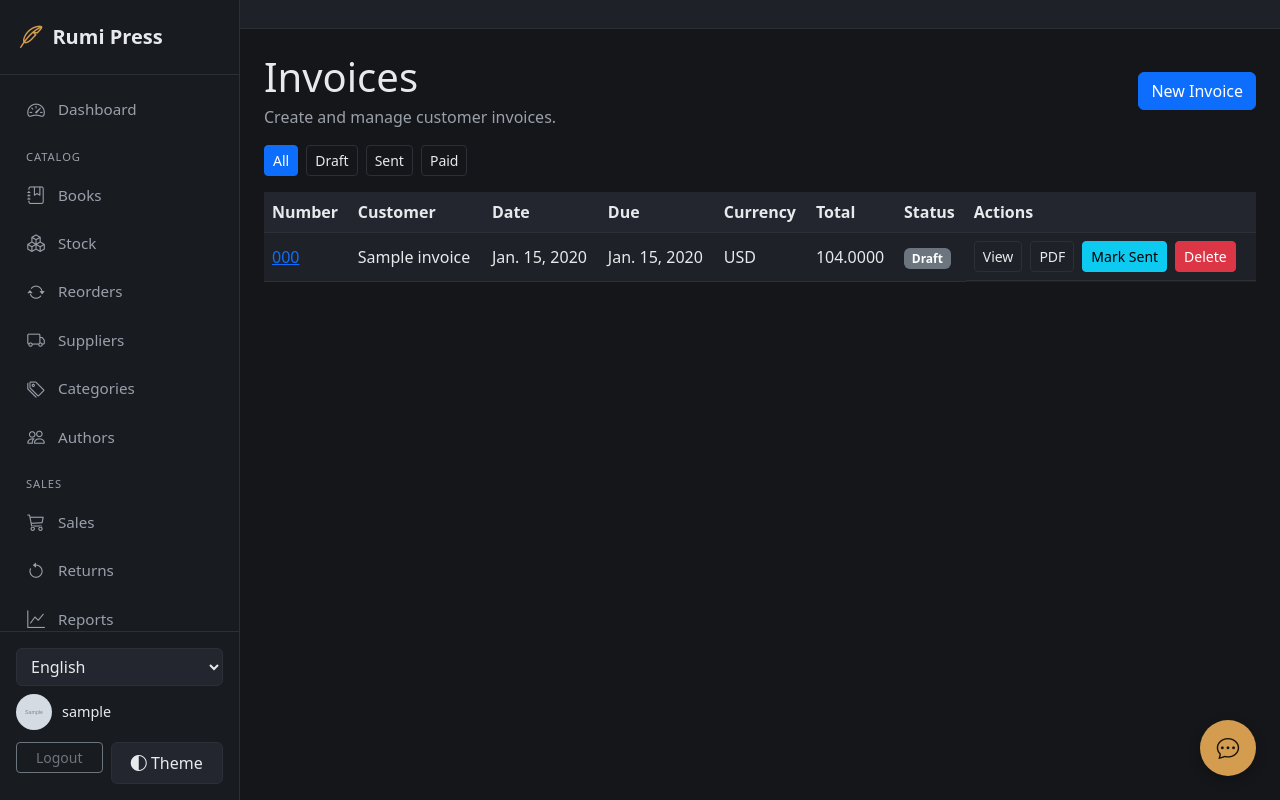
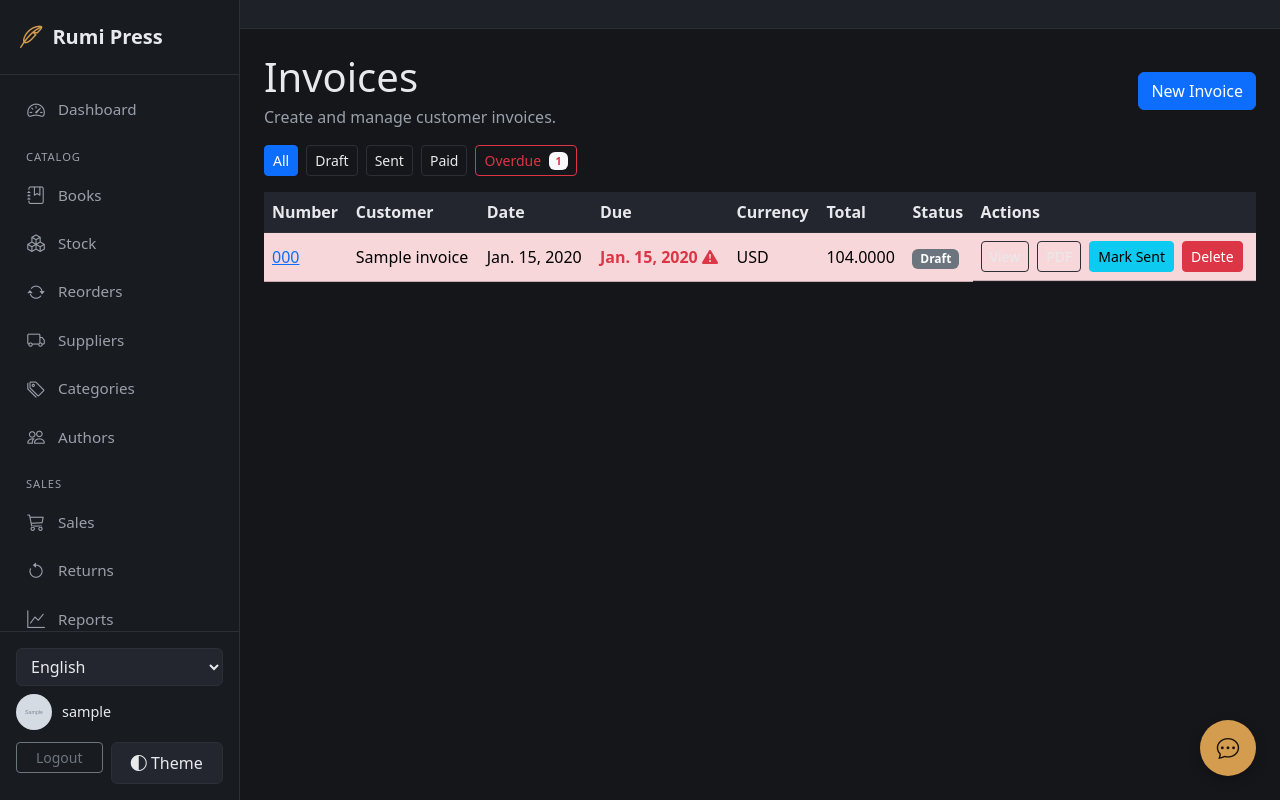
Before and after one commit to dramedev/books, a Django app: page /invoices/ in a window 1280 px wide. Run offline with Django 5.2, Linux system fonts and the light colour scheme; a user stored in the database is signed in; tables that the repository leaves empty hold one stand-in row (values such as "Sample post"); grey boxes marked "Sample" are stand-in pictures.

Commit message:
Add overdue invoice highlighting and dashboard alert
- Add Invoice.is_overdue property: true when due_date < today and
  status is not paid
- Invoice list: highlight overdue rows with table-danger, show warning
  icon on due date cell, add Overdue filter button with live count badge
- Invoice list view: support status=overdue filter param and expose
  overdue_count to template
- Dashboard: show a red clickable KPI card when overdue invoices exist,
  linking directly to the filtered overdue list; hidden when count is zero

Co-Authored-By: Claude Sonnet 4.6 <noreply@anthropic.com>

```diff
--- a/books/models.py
+++ b/books/models.py
@@ -477,6 +477,14 @@ class Invoice(models.Model):
 
 
     @property
+    def is_overdue(self):
+        return (
+            self.due_date is not None
+            and self.status != self.STATUS_PAID
+            and self.due_date < timezone.now().date()
+        )
+
+    @property
     def status_badge_class(self):
         return {
             self.STATUS_DRAFT: "bg-secondary",
--- a/books/templates/books/invoice_list.html
+++ b/books/templates/books/invoice_list.html
@@ -13,11 +13,14 @@
 {% endif %}
 </div>
 
-<div class="mb-3 d-flex gap-2 flex-wrap">
+<div class="mb-3 d-flex gap-2 flex-wrap align-items-center">
 <a class="btn btn-sm {% if not selected_status %}btn-primary{% else %}btn-outline-light{% endif %}" href="{% url 'invoice_list' %}">{% translate "All" %}</a>
 {% for value, label in status_choices %}
 <a class="btn btn-sm {% if selected_status == value %}btn-primary{% else %}btn-outline-light{% endif %}" href="?status={{ value }}">{{ label }}</a>
 {% endfor %}
+<a class="btn btn-sm {% if selected_status == 'overdue' %}btn-danger{% else %}btn-outline-danger{% endif %}" href="?status=overdue">
+{% translate "Overdue" %}{% if overdue_count %} <span class="badge bg-light text-danger ms-1">{{ overdue_count }}</span>{% endif %}
+</a>
 </div>
 
 <div class="table-responsive">
@@ -34,11 +37,17 @@
 </tr>
 
 {% for invoice in invoices %}
-<tr>
+<tr {% if invoice.is_overdue %}class="table-danger"{% endif %}>
 <td><a href="{% url 'invoice_detail' invoice.id %}">{{ invoice.invoice_number }}</a></td>
 <td>{{ invoice.customer_name }}</td>
 <td>{{ invoice.invoice_date }}</td>
-<td>{{ invoice.due_date|default:"-" }}</td>
+<td>
+{% if invoice.is_overdue %}
+<span class="text-danger fw-semibold">{{ invoice.due_date }} <i class="bi bi-exclamation-triangle-fill"></i></span>
+{% else %}
+{{ invoice.due_date|default:"-" }}
+{% endif %}
+</td>
 <td>{{ invoice.currency }}</td>
 <td>{{ invoice.grand_total }}</td>
 <td><span class="badge {{ invoice.status_badge_class }}">{{ invoice.get_status_display }}</span></td>
--- a/books/views.py
+++ b/books/views.py
@@ -1079,6 +1079,13 @@ def dashboard(request):
         owner=request.user,
         status__in=[Reorder.STATUS_PENDING, Reorder.STATUS_ORDERED],
     ).count()
+
+    today = timezone.now().date()
+    overdue_invoices_count = Invoice.objects.filter(
+        owner=request.user,
+        due_date__lt=today,
+        due_date__isnull=False,
+    ).exclude(status=Invoice.STATUS_PAID).count()
 
     low_stock_list = list(low_stock_books[:5])
     velocity_cutoff = timezone.now().date() - timedelta(days=REORDER_VELOCITY_WINDOW_DAYS)
@@ -1124,6 +1131,7 @@ def dashboard(request):
         "top_books": top_books,
         "recent_sales": recent_sales,
         "pending_reorders_count": pending_reorders_count,
+        "overdue_invoices_count": overdue_invoices_count,
     }
 
     return render(request, "books/dashboard.html", context)
@@ -2112,8 +2120,18 @@ def _next_invoice_number(owner):
 def invoice_list(request):
     invoices = Invoice.objects.filter(owner=request.user).prefetch_related("items")
     status = request.GET.get("status")
-    if status in dict(Invoice.STATUS_CHOICES):
+    today = timezone.now().date()
+
+    if status == "overdue":
+        invoices = invoices.filter(due_date__lt=today, due_date__isnull=False).exclude(status=Invoice.STATUS_PAID)
+    elif status in dict(Invoice.STATUS_CHOICES):
         invoices = invoices.filter(status=status)
+
+    overdue_count = Invoice.objects.filter(
+        owner=request.user,
+        due_date__lt=today,
+        due_date__isnull=False,
+    ).exclude(status=Invoice.STATUS_PAID).count()
 
     paginator = Paginator(invoices, 10)
     page_obj = paginator.get_page(request.GET.get("page"))
@@ -2123,6 +2141,7 @@ def invoice_list(request):
         "page_obj": page_obj,
         "status_choices": Invoice.STATUS_CHOICES,
         "selected_status": status,
+        "overdue_count": overdue_count,
     })
 
 
```
Also changed, not shown: books/templates/books/dashboard.html (+14 -0 lines).
